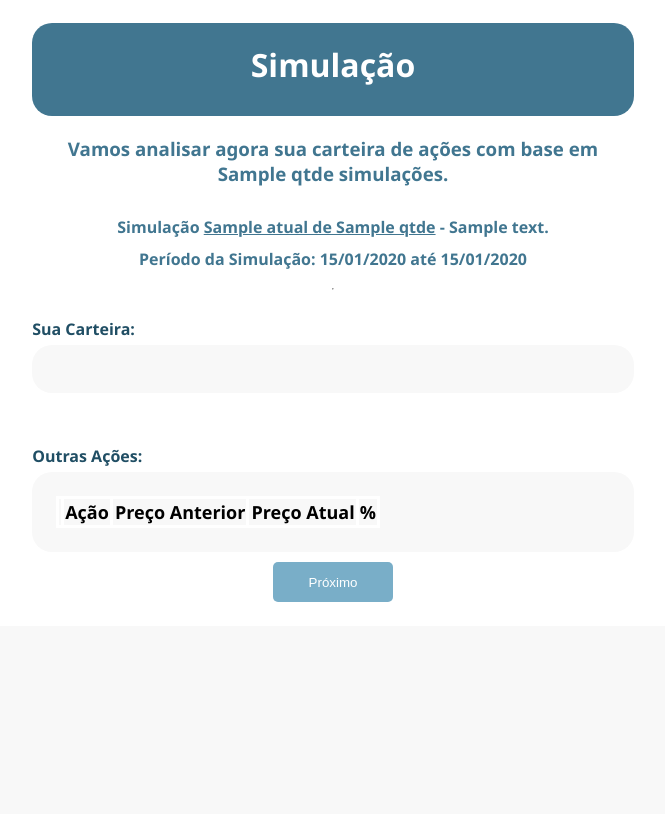
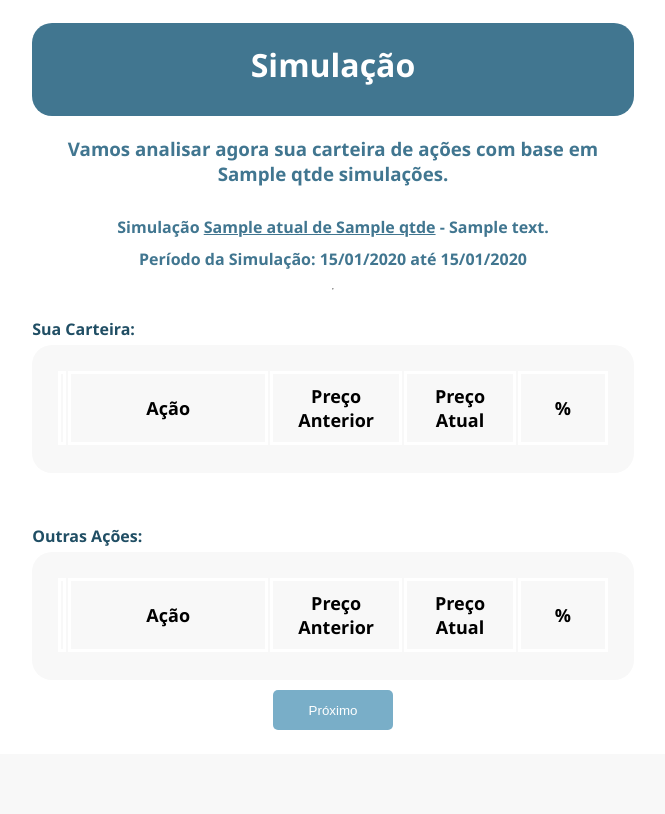
Before and after one commit to deguedess/ipaa_new, a Django app: template IPAA_APP/Polls/templates/simulation.html in a window 1280 px wide. Shown: the part 61-875 px from the top of the page, without its empty margins (307-972 px from the left). Before the commit the page ends 663 px from the top, so only its background shows below. Run offline with Django 3.2, Linux system fonts and the light colour scheme; tables that the repository leaves empty hold one stand-in row (values such as "Sample post"); the template is opened without the code that fills it: values that come from a table or form of the project are taken from there, most other values are stand-ins (such as "Sample title", 1, 10 or a date in 2020).

Commit message:
Signed-off-by: iuri <iuri.guedes.emer@gmail.com>

```diff
--- a/IPAA_APP/Polls/static/styles.css
+++ b/IPAA_APP/Polls/static/styles.css
@@ -77,14 +77,34 @@
   text-align: center;
 }
 
-.td-title {
-  padding-left: 2px;
-  text-align: center;
+.td-info {
+  padding-left: 20px;
 }
 
-table,
+.td-title {
+  padding: 10px 10px 10px 10px;
+  text-align: center;
+  font-weight: 700;
+  min-width: 90px;
+}
+
+.td-title-name {
+  padding: 10px 10px 10px 10px;
+  text-align: center;
+  font-weight: 700;
+  min-width: 200px;
+}
+
+.td-title-name-max {
+  padding: 10px 10px 10px 10px;
+  text-align: center;
+  font-weight: 700;
+  min-width: 438px;
+}
+
 th,
-td {
+td,
+.table-acao {
   border: 3px solid;
   border-collapse: collapse;
   border-color: white;
@@ -150,6 +170,16 @@
   color: black;
   font-size: 18px;
   font-weight: 700;
+  margin-bottom: 10px;
+  padding: 24px;
+  border-radius: 20px;
+  background-color: #f8f8f8;
+}
+
+.acao-item {
+  color: black;
+  font-size: 18px;
+  font-weight: 500;
   margin-bottom: 10px;
   padding: 24px;
   border-radius: 20px;
--- a/IPAA_APP/Polls/templates/simulation.html
+++ b/IPAA_APP/Polls/templates/simulation.html
@@ -14,34 +14,23 @@
     <form method="POST" action="" class="register-form"> {% csrf_token %}
 
         <div class="titleSimulation"> Sua Carteira: </div>
-        <div class="question-list-item">
-            {% for field in form %}
-                {% if field.value  %}
-                    <ul>{{field }}  {{field.label}}  </ul>
-                {% endif %}
-            {% endfor %}
-        </div>
+        <div class="acao-item">
 
-        </br>
-
-        <div class="titleSimulation"> Outras Ações: </div>
-        <div class="question-list-item">
-
-            <table border=1>
+            <table >
                 <tr>
                     <td></td>
-                    <td>Ação</td>
+                    <td class="td-title-name">Ação</td>
                     <td class="td-title">Preço Anterior</td>
                     <td class="td-title">Preço Atual</td>
-                    <td class="td-number">%</td>
+                    <td class="td-title">%</td>
                 </tr>
             {% for fieldInfo in lista %}
                 <tr>
-                {% if fieldInfo.field.value == False %}
+                {% if fieldInfo.field.value %}
                 <td>{{ fieldInfo.field }} </td>
                 <td> {{ fieldInfo.field.label}}  </td>
-                <td class="td-number">{{ fieldInfo.valorAntigo }}</td>
-                <td class="td-number">{{ fieldInfo.valorAtual }}</td>
+                <td class="td-number"> R$ {{ fieldInfo.valorAntigo }}</td>
+                <td class="td-number"> R$ {{ fieldInfo.valorAtual }}</td>
                     {% if fieldInfo.percent < 0%}
                         <td class="NegativeTransaction">{{ fieldInfo.percent|floatformat:2 }} %</td>
                     {% else %}
@@ -51,6 +40,39 @@
                 </tr>
             {% endfor %}
             </table>
+
+        </div>
+
+        </br>
+
+        <div class="titleSimulation"> Outras Ações: </div>
+        <div class="acao-item">
+
+            <table>
+                <tr>
+                    <td></td>
+                    <td class="td-title-name">Ação</td>
+                    <td class="td-title">Preço Anterior</td>
+                    <td class="td-title">Preço Atual</td>
+                    <td class="td-title">%</td>
+                </tr>
+            {% for fieldInfo in lista %}
+                <tr>
+                {% if fieldInfo.field.value == False %}
+                <td>{{ fieldInfo.field }} </td>
+                <td> {{ fieldInfo.field.label}}  </td>
+                <td class="td-number"> R$ {{ fieldInfo.valorAntigo }}</td>
+                <td class="td-number"> R$ {{ fieldInfo.valorAtual }}</td>
+                    {% if fieldInfo.percent < 0%}
+                        <td class="NegativeTransaction">{{ fieldInfo.percent|floatformat:2 }} %</td>
+                    {% else %}
+                        <td class="PositiveTransaction">{{ fieldInfo.percent|floatformat:2 }} %</td>
+                    {% endif %}
+                {% endif %}
+                </tr>
+            {% endfor %}
+            </table>
+
         </div>
 
     <input type="submit" value="Próximo" class="submit-button"/>
```
Also changed, not shown: IPAA_APP/Polls/templates/portfolio.html (+12 -2 lines).
